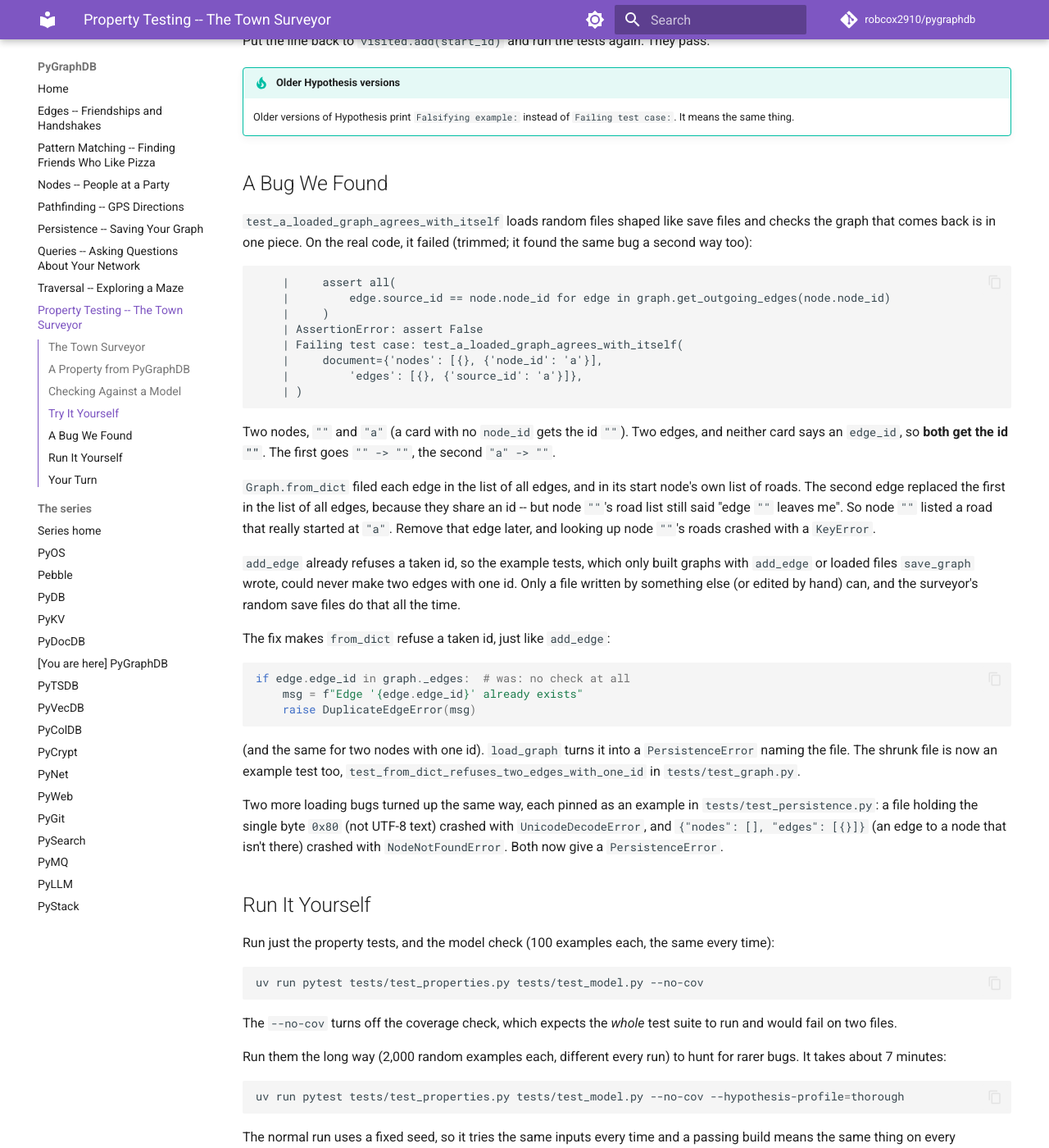
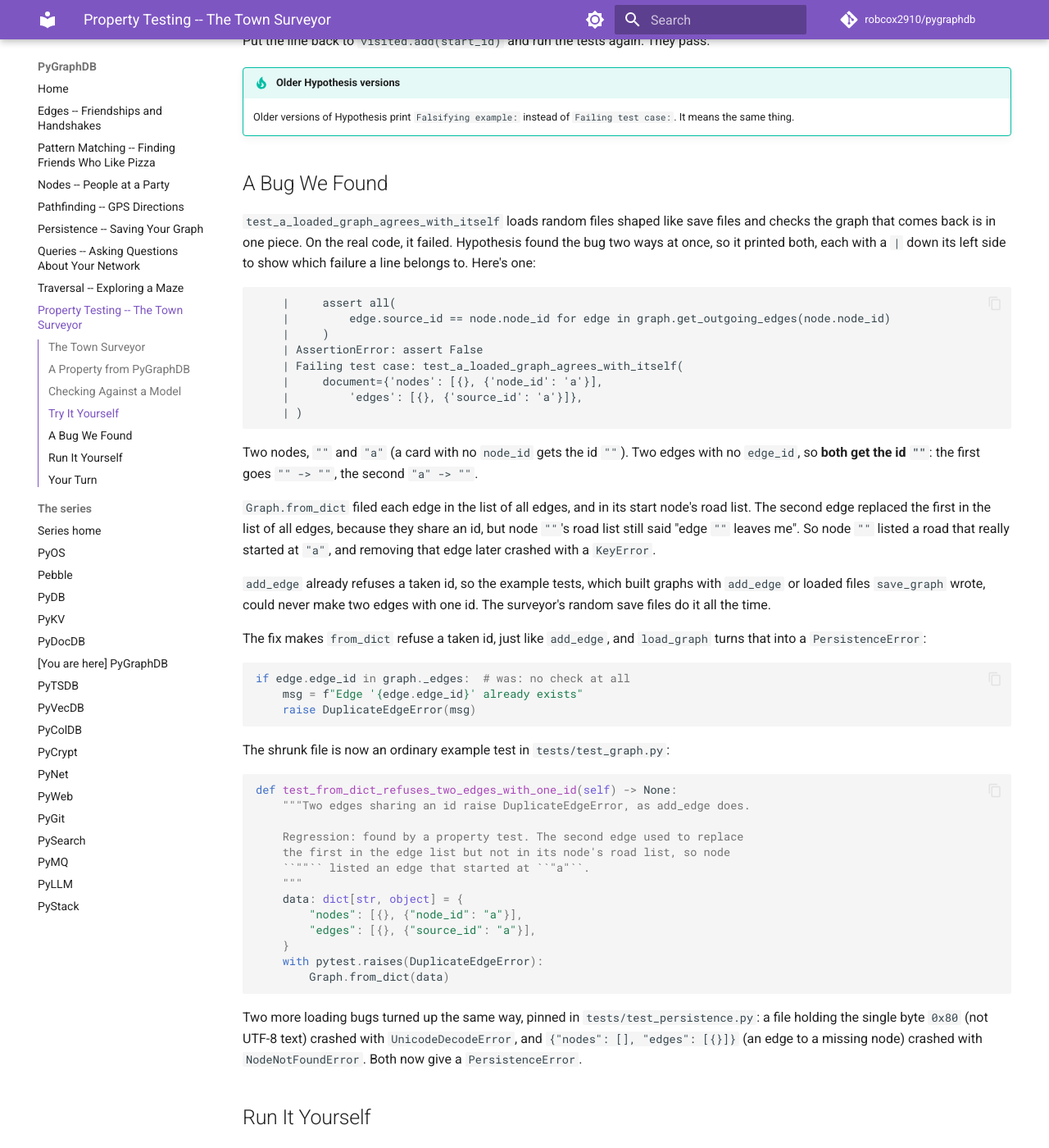
Before and after one commit to robcox2910/pygraphdb, an MkDocs documentation site: the page built from docs/property-testing.md, in a window 1280 px wide and 1400 px high, scrolled down 5536 px. Shown: the whole window at 82% size. Built offline with MkDocs 1.6.1 and Material for MkDocs 9.7.7, drawn with Linux system fonts in a browser that asks for light colours; comment, search, counter and statistics services are not loaded; some of the changed text lies outside the part shown.

Commit message:
docs: show the pinned bug test, one character, and the new model
The bug story now shows test_from_dict_refuses_two_edges_with_one_id and
explains the | margin; BFS itself is what the surveyor checks (no robot);
the model excerpt and walk-through match the fuller model.

Co-Authored-By: Claude Opus 5.5 <noreply@anthropic.com>

````diff
--- a/docs/property-testing.md
+++ b/docs/property-testing.md
@@ -149,8 +148,8 @@ build another road. Bugs often hide in the *order* of steps -- knocking
 down a place that still has roads leading into it, say.
 
 So the surveyor has a second trick. They carry a notebook with two lists
-written by hand: every place (and its label), and every road (and where
-it starts and ends). After every single change to the town, they check
+written by hand: every place (its label and properties), and every road
+(where it starts and ends, its type and properties). After every single change to the town, they check
 the town against the notebook. If the two ever disagree, something's
 wrong with the town.
 
@@ -159,34 +158,34 @@ Here's part of the check in `tests/test_model.py`:
 
 ```python
 class GraphMachine(RuleBasedStateMachine):
-    """Play random adds, removes and lookups on a Graph and on two dicts side by side."""
+    """Play random adds, updates, removes and lookups on a Graph and on two dicts side by side."""
 
     nodes = Bundle("nodes")
-    edges = Bundle("edges")
 
     def __init__(self) -> None:
         """Make an empty graph and two empty dicts (the first nodes go in just below)."""
         super().__init__()
         self.graph = Graph()
-        self.labels: dict[str, str] = {}
-        self.ends: dict[str, tuple[str, str]] = {}
+        self.node_notes: dict[str, NodeNote] = {}
+        self.edge_notes: dict[str, EdgeNote] = {}
 
-    @rule(target=nodes, node_id=node_names(), label=labels())
-    def add_node(self, node_id: str, label: str) -> str:
+    @rule(target=nodes, node_id=node_names(), label=labels(), properties=property_bags())
+    def add_node(self, node_id: str, label: str, properties: dict[str, object]) -> str:
         """Add a node to both, or get DuplicateNodeError if the id is taken; remember the id."""
-        if node_id in self.labels:
+        if node_id in self.node_notes:
             with pytest.raises(DuplicateNodeError):
-                self.graph.add_node(node_id, label=label)
+                self.graph.add_node(node_id, label=label, properties=properties)
         else:
-            assert self.graph.add_node(node_id, label=label).node_id == node_id
-            self.labels[node_id] = label
+            node = self.graph.add_node(node_id, label=label, properties=properties)
+            assert node.node_id == node_id
+            self.node_notes[node_id] = (label, dict(properties))
         return node_id
 
     @invariant()
     def traversals_reach_exactly_the_reachable_nodes(self) -> None:
         """After every step, BFS and DFS from every node visit exactly what the dicts can reach."""
         roads = self.roads()
-        for start in self.labels:
+        for start in self.node_notes:
             expected = reachable_from(roads, start)
             for traverse in (bfs, dfs):
                 visited = [node.node_id for node in traverse(self.graph, start)]
@@ -204,17 +203,18 @@ Piece by piece:
 - **`RuleBasedStateMachine`** is Hypothesis's tool for testing things that
   change step by step. Hypothesis makes up a random **story** of steps and
   plays it.
-- **`self.graph`, `self.labels` and `self.ends`** are the town and the
-  notebook's two lists. Every story starts with the same five places
+- **`self.graph`, `self.node_notes` and `self.edge_notes`** are the town
+  and the notebook's two lists. Every story starts with the same five places
   (`a` to `e`) and no roads, added by one `@initialize` step in the real
   file.
 - **Each `@rule`** is one kind of step. It does the same thing to the
   graph and to the dicts, and checks what the graph answers: `add_node`
   must hand back the node it made, or raise `DuplicateNodeError` if the
-  dict already has that id. The real file has rules to add a node, add an
-  edge, relabel a node, remove a node (and every edge touching it), remove
-  an edge, and look up a node or an edge -- including ones that aren't
-  there, which must raise `NodeNotFoundError` or `EdgeNotFoundError`.
+  dict already has that id. The real file has rules to add a node or an
+  edge, update one (a new label or type, and some properties merged in),
+  remove a node (and every edge touching it), remove an edge, and look up
+  a node or an edge. A node that isn't there must raise
+  `NodeNotFoundError` from every lookup, BFS and DFS included.
 - **`nodes = Bundle("nodes")`** is a bag of ids used earlier in the story.
   `add_node` puts its id in the bag (`target=nodes`), and later rules pull
   ids out, so new roads join places that really exist (or used to).
@@ -300,7 +300,9 @@ They pass.
 
 `test_a_loaded_graph_agrees_with_itself` loads random files shaped like
 save files and checks the graph that comes back is in one piece. On the
-real code, it failed (trimmed; it found the same bug a second way too):
+real code, it failed. Hypothesis found the bug two ways at once, so it
+printed both, each with a `|` down its left side to show which failure a
+line belongs to. Here's one:
 
 ```
     |     assert all(
@@ -314,23 +316,22 @@ real code, it failed (trimmed; it found the same bug a second way too):
 ```
 
 Two nodes, `""` and `"a"` (a card with no `node_id` gets the id `""`).
-Two edges, and neither card says an `edge_id`, so **both get the id `""`**.
-The first goes `"" -> ""`, the second `"a" -> ""`.
+Two edges with no `edge_id`, so **both get the id `""`**: the first goes
+`"" -> ""`, the second `"a" -> ""`.
 
 `Graph.from_dict` filed each edge in the list of all edges, and in its
-start node's own list of roads. The second edge replaced the first in the
-list of all edges, because they share an id -- but node `""`'s road list
-still said "edge `""` leaves me". So node `""` listed a road that really
-started at `"a"`. Remove that edge later, and looking up node `""`'s
-roads crashed with a `KeyError`.
+start node's road list. The second edge replaced the first in the list
+of all edges, because they share an id, but node `""`'s road list still
+said "edge `""` leaves me". So node `""` listed a road that really
+started at `"a"`, and removing that edge later crashed with a `KeyError`.
 
-`add_edge` already refuses a taken id, so the example tests, which only
-built graphs with `add_edge` or loaded files `save_graph` wrote, could
-never make two edges with one id. Only a file written by something else
-(or edited by hand) can, and the surveyor's random save files do that
-all the time.
+`add_edge` already refuses a taken id, so the example tests, which built
+graphs with `add_edge` or loaded files `save_graph` wrote, could never
+make two edges with one id. The surveyor's random save files do it all
+the time.
 
-The fix makes `from_dict` refuse a taken id, just like `add_edge`:
+The fix makes `from_dict` refuse a taken id, just like `add_edge`, and
+`load_graph` turns that into a `PersistenceError`:
 
 ```python
 if edge.edge_id in graph._edges:  # was: no check at all
@@ -338,16 +339,29 @@ if edge.edge_id in graph._edges:  # was: no check at all
     raise DuplicateEdgeError(msg)
 ```
 
-(and the same for two nodes with one id). `load_graph` turns it into a
-`PersistenceError` naming the file. The shrunk file is now an example
-test too, `test_from_dict_refuses_two_edges_with_one_id` in
-`tests/test_graph.py`.
+The shrunk file is now an ordinary example test in `tests/test_graph.py`:
 
-Two more loading bugs turned up the same way, each pinned as an example
-in `tests/test_persistence.py`: a file holding the single byte `0x80`
-(not UTF-8 text) crashed with `UnicodeDecodeError`, and
-`{"nodes": [], "edges": [{}]}` (an edge to a node that isn't there)
-crashed with `NodeNotFoundError`. Both now give a `PersistenceError`.
+```python
+def test_from_dict_refuses_two_edges_with_one_id(self) -> None:
+    """Two edges sharing an id raise DuplicateEdgeError, as add_edge does.
+
+    Regression: found by a property test. The second edge used to replace
+    the first in the edge list but not in its node's road list, so node
+    ``""`` listed an edge that started at ``"a"``.
+    """
+    data: dict[str, object] = {
+        "nodes": [{}, {"node_id": "a"}],
+        "edges": [{}, {"source_id": "a"}],
+    }
+    with pytest.raises(DuplicateEdgeError):
+        Graph.from_dict(data)
+```
+
+Two more loading bugs turned up the same way, pinned in
+`tests/test_persistence.py`: a file holding the single byte `0x80` (not
+UTF-8 text) crashed with `UnicodeDecodeError`, and
+`{"nodes": [], "edges": [{}]}` (an edge to a missing node) crashed with
+`NodeNotFoundError`. Both now give a `PersistenceError`.
 
 ## Run It Yourself
 
````
Also changed, not shown: other parts of docs/property-testing.md (+11 -12 lines), 1 other file.
